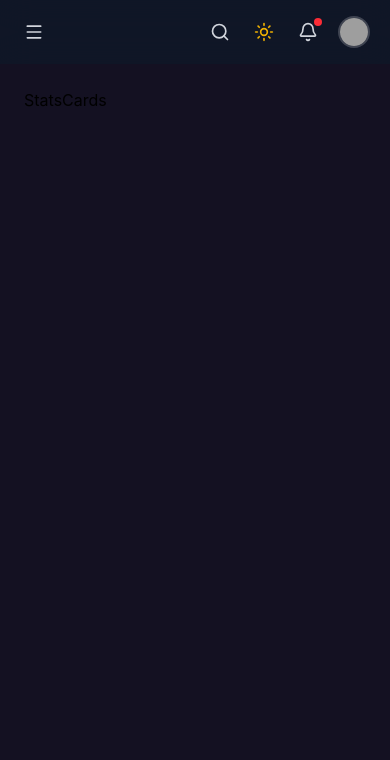
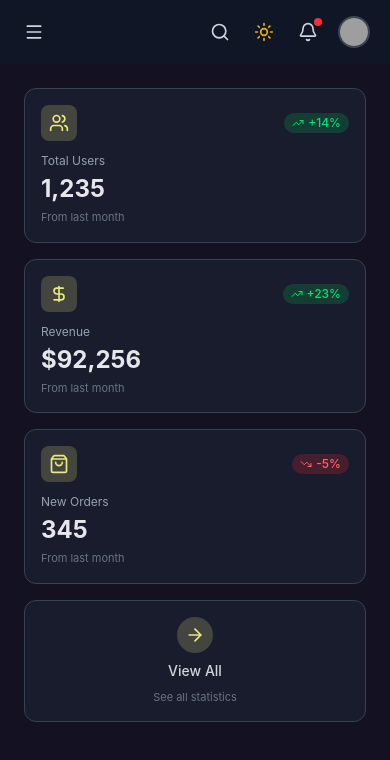
Before and after one commit to Cthululzz/abyss-dashboard, a React (Vite) app: page / in a window 390 px wide. Shown: the top 760 px of the page. Built offline with nearby package versions, Linux system fonts and the light colour scheme; grey boxes are pictures that could not be loaded.

Commit message:
Add responsive stats cards component

```diff
--- a/src/components/StatsCards.tsx
+++ b/src/components/StatsCards.tsx
@@ -1,9 +1,124 @@
-
+import {
+  DollarSign,
+  ShoppingBag,
+  Users,
+  TrendingUp,
+  TrendingDown,
+  ArrowRight
+} from "lucide-react"
+import { useState } from "react"
 
 const StatsCards = () => {
+    const [statsData] = useState([
+        {title: "Total Users", value: "1,235", change: "+14%", icon: Users},
+        {title: "Revenue", value: "$92,256", change: "+23%", icon: DollarSign},
+        {title: "New Orders", value: "345", change: "-5%", icon: ShoppingBag},
+    ]);
+
+    const isPositive = (change) => change.startsWith("+");
+
     return (
-        <div>StatsCards</div>
-    )
-}
+        <div className="grid grid-cols-1 md:grid-cols-2 lg:grid-cols-4 gap-4 mb-6">
+
+            {statsData.map((stat, index) => {
+                const Icon = stat.icon;
+                const positive = isPositive(stat.change);
+
+                return (
+                    <div key={index} className="relative group">
+
+                        <div
+                            className={`absolute inset-0 bg-[#ece883] rounded-xl blur-xl opacity-0
+                            group-hover:opacity-30 transition-opacity duration-500`}
+                        />
+
+                        <div className="relative bg-white dark:bg-gray-800/50 rounded-xl
+                        p-4 border border-gray-100 dark:border-gray-700 hover:border-[#ece883]
+                        dark:hover:border-[#ece883] transition-all duration-300">
+
+                            <div className="flex items-center justify-between mb-3">
+
+                                <div className="p-2 rounded-lg bg-[#ece883]/20">
+                                    <Icon className="w-5 h-5 text-[#ece883]" />
+                                </div>
+
+                                <div
+                                    className={`flex items-center gap-1 px-2 py-0.5 rounded-full text-xs
+                                    font-medium ${positive
+                                        ? 'bg-green-100 text-green-700 dark:bg-green-500/20 dark:text-green-400'
+                                        : 'bg-red-100 text-red-700 dark:bg-red-500/20 dark:text-red-400'
+                                    }`}
+                                >
+                                    {positive
+                                        ? <TrendingUp className="w-3 h-3" />
+                                        : <TrendingDown className="w-3 h-3" />
+                                    }
+
+                                    {stat.change}
+                                </div>
+
+                            </div>
+
+                            <div className="space-y-1">
+
+                                <p className="text-xs text-gray-500 dark:text-gray-400">
+                                    {stat.title}
+                                </p>
+
+                                <p className="text-2xl font-bold text-gray-900 dark:text-gray-200">
+                                    {stat.value}
+                                </p>
+
+                                <p className="text-[11px] text-gray-400 dark:text-gray-500">
+                                    From last month
+                                </p>
+
+                            </div>
+
+                        </div>
+
+                    </div>
+                );
+            })}
+
+            {/* View All Card */}
+            <div className="relative group">
+
+                <div
+                    className={`absolute inset-0 bg-[#ece883] rounded-xl blur-xl opacity-0
+                    group-hover:opacity-30 transition-opacity duration-500`}
+                />
+
+                <div className="relative bg-white dark:bg-gray-800/50 rounded-xl
+                p-4 border border-gray-100 dark:border-gray-700 hover:border-[#ece883]
+                dark:hover:border-[#ece883] transition-all duration-300 h-full flex flex-col
+                items-center justify-center cursor-pointer hover:shadow-lg">
+
+                    <div className="flex flex-col items-center gap-2">
+
+                        <div className="p-2 rounded-full bg-[#ece883]/20 group-hover:bg-[#ece883]
+                        transition-colors">
+
+                            <ArrowRight className="w-5 h-5 text-[#ece883]" />
+
+                        </div>
+
+                        <p className="text-sm font-medium text-gray-700 dark:text-gray-300">
+                            View All
+                        </p>
+
+                        <p className="text-[11px] text-gray-400 dark:text-gray-500 text-center">
+                            See all statistics
+                        </p>
+
+                    </div>
+
+                </div>
+
+            </div>
+
+        </div>
+    );
+};
 
 export default StatsCards
```
